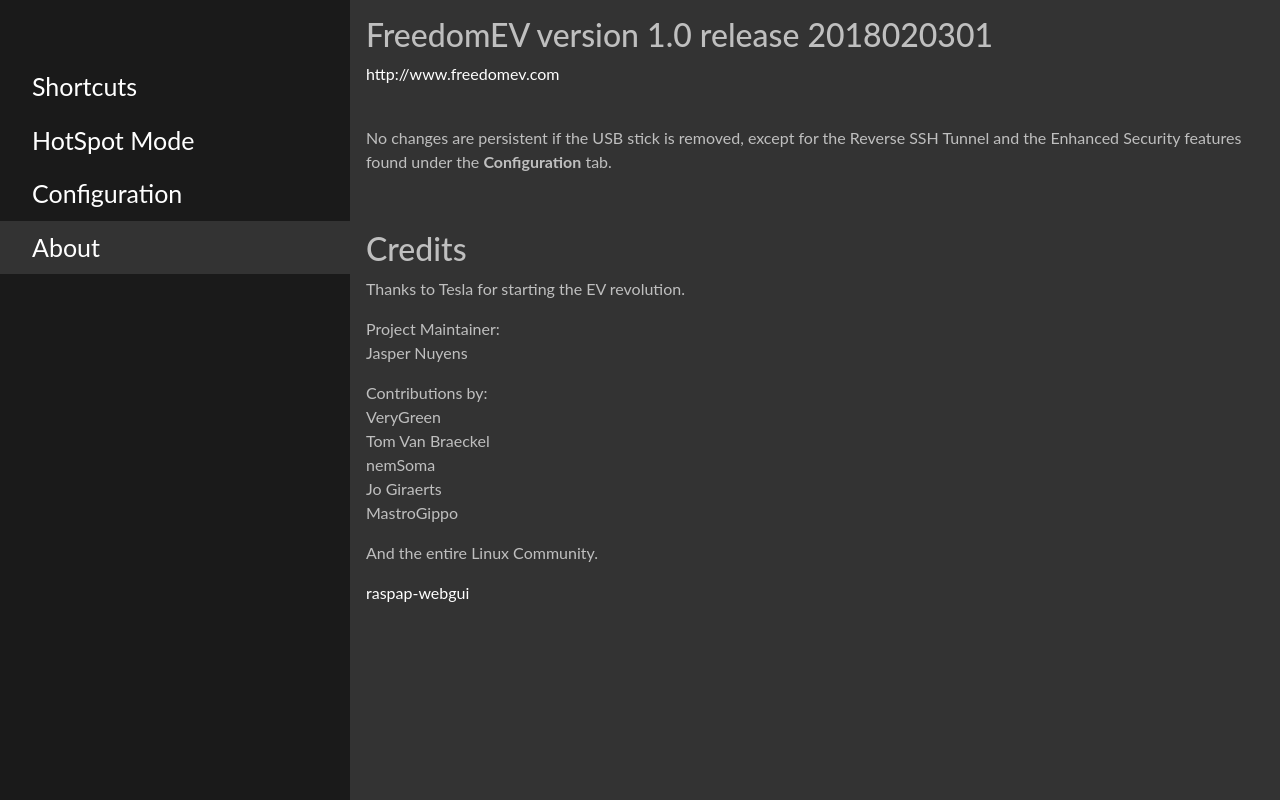
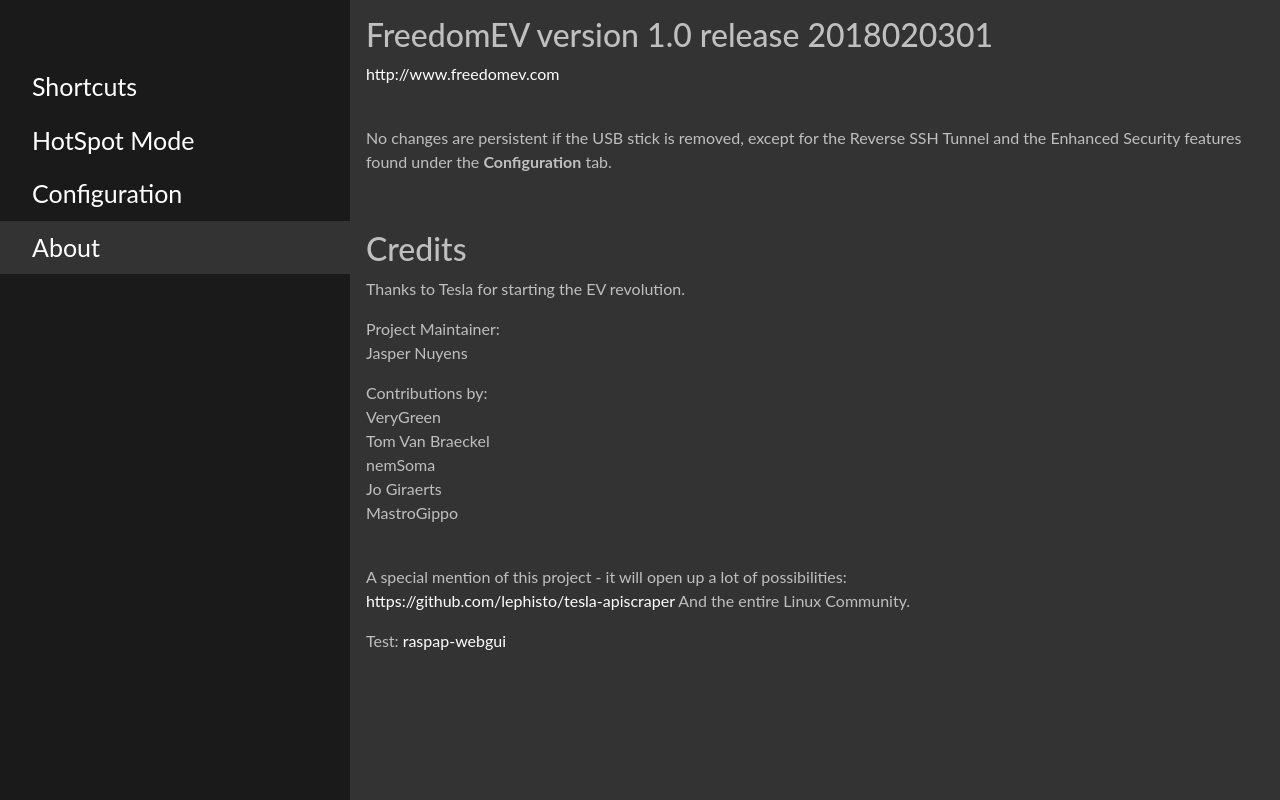
Before and after one commit to jnuyens/freedomev, a PHP site: page / in a window 1280 px wide, after a click on "About". Run offline with PHP 8.4, Linux system fonts and the light colour scheme.

Commit message:
Included reference to tesla-apiscraper
Included a reference to this great project https://github.com/lephisto/tesla-apiscraper

```diff
--- a/var/www/html/index.php
+++ b/var/www/html/index.php
@@ -110,9 +110,12 @@
 nemSoma<BR>
 Jo Giraerts<BR>
 MastroGippo<BR><P>
+<BR>
+A special mention of this project - it will open up a lot of possibilities:<BR>
+<A HREF=https://github.com/lephisto/tesla-apiscraper>https://github.com/lephisto/tesla-apiscraper</A>
 
 And the entire Linux Community.</p>
-<A HREF=http://192.168.90.100/raspap-webgui>raspap-webgui</a>
+Test: <A HREF=http://192.168.90.100/raspap-webgui>raspap-webgui</a>
 </div>
 
 
```
